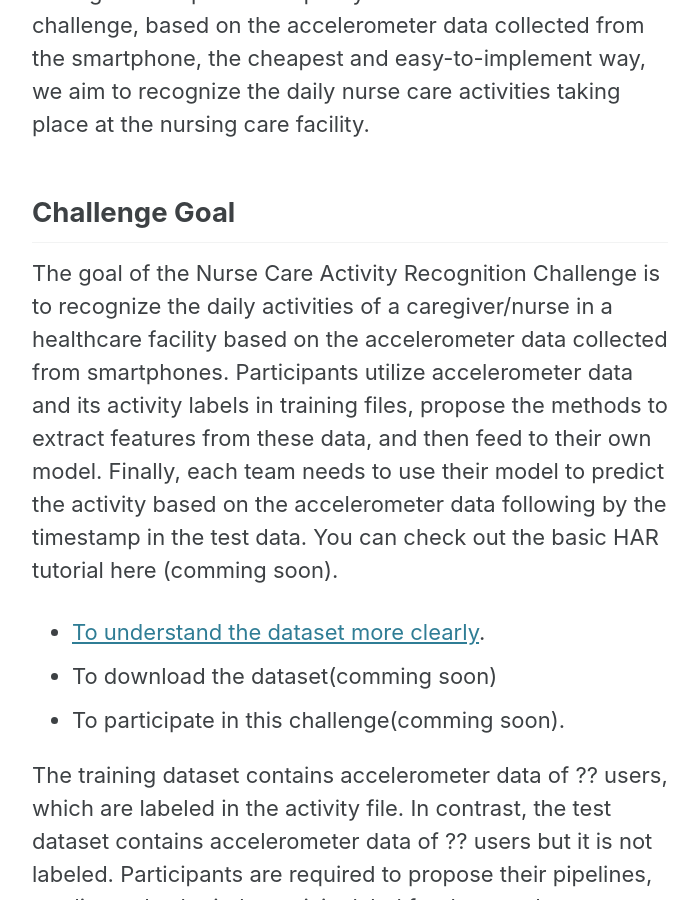
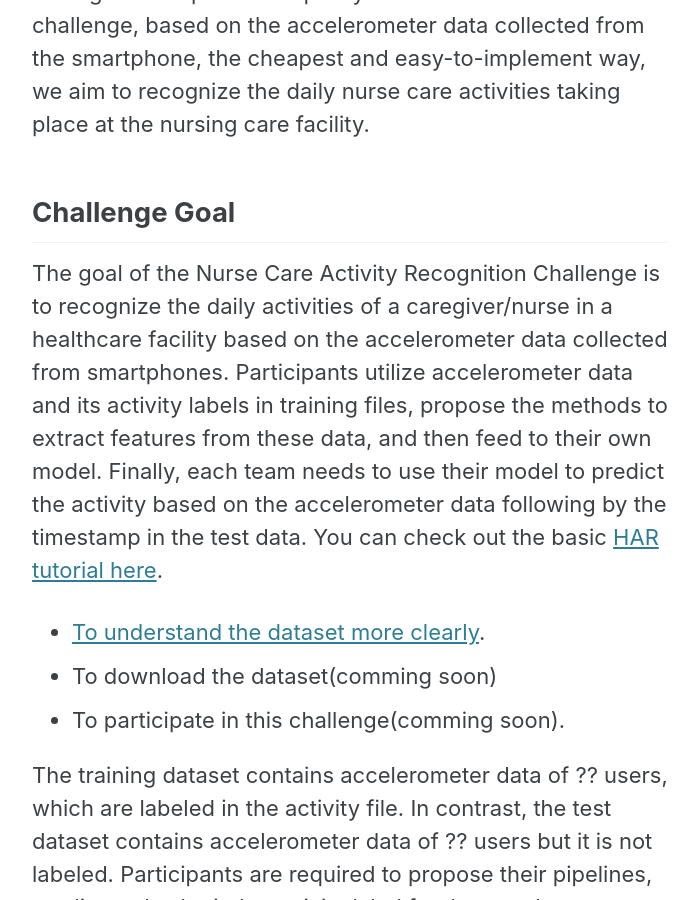
Before and after one commit to abc-research/nurse2021, a Jekyll site: the page built from _pages/learn.md, in a window 1280 px wide and 900 px high, scrolled down 976 px. Shown: the whole window, without its empty margins (290-988 px from the left). Built offline with Jekyll 4.4.1, drawn with Linux system fonts in a browser that asks for light colours; cached includes are drawn as plain includes; nearby versions of some CDN libraries.

Commit message:
feat: add tutorial link

```diff
--- a/_pages/learn.md
+++ b/_pages/learn.md
@@ -10,7 +10,7 @@ Human Activity Recognition (HAR) is the process of handling information from sen
 In addition, HAR has several remarkable applications in the real world, especially in the healthcare field. Besides the elderly/patient’s activity monitoring, the caregiver’s activity recognition plays an important role to improve the healthcare quality. Moreover, specifically in developed countries, the number of the elderly increases rapidly due to population aging, while the number of nurses can not satisfy. The greater the pressure on nurses, the more uncertain the healthcare quality is. Therefore, nurse care activity recognition is implemented to help the caregiver/nurse well manage and improve the quality of their work. In this challenge, based on the accelerometer data collected from the smartphone, the cheapest and easy-to-implement way, we aim to recognize the daily nurse care activities taking place at the nursing care facility.
 
 ## Challenge Goal
-The goal of the Nurse Care Activity Recognition Challenge is to recognize the daily activities of a caregiver/nurse in a healthcare facility based on the accelerometer data collected from smartphones. Participants utilize accelerometer data and its activity labels in training files, propose the methods to extract features from these data, and then feed to their own model. Finally, each team needs to use their model to predict the activity based on the accelerometer data following by the timestamp in the test data. You can check out the basic HAR tutorial here (comming soon).
+The goal of the Nurse Care Activity Recognition Challenge is to recognize the daily activities of a caregiver/nurse in a healthcare facility based on the accelerometer data collected from smartphones. Participants utilize accelerometer data and its activity labels in training files, propose the methods to extract features from these data, and then feed to their own model. Finally, each team needs to use their model to predict the activity based on the accelerometer data following by the timestamp in the test data. You can check out the basic [HAR tutorial here](/nurese2021/tutorial.ipynb).
 
 - [To understand the dataset more clearly](/nurse2021/data/).
 - To download the dataset(comming soon)
--- a/index.html
+++ b/index.html
@@ -14,7 +14,7 @@ In this challenge, participants are required to determine the nurse care daily a
 <h2>Readmore</h2>
 <ul>
 <li><a href="/nurse2021/faq/">Check out the FAQ</a></li>
-<li>Check out how to start? Start here (tutorial will be come soon)</li>
+<li><a href="/nurse2021/tutorial.ipynb">Check out how to start? Start here</a></li>
 <li>Download the train and test data(comming soon)</li>
 </ul>
 
```
